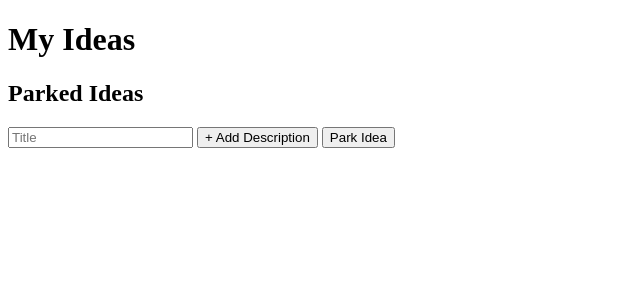
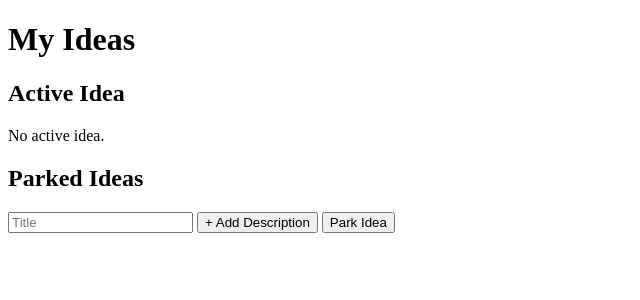
Before and after one commit to Strykerxman/idea-parking-lot, a FastAPI app: page / in a window 1280 px wide. Shown: the top 300 px of the page, without its empty margins (0-640 px from the left). Run offline with FastAPI, Linux system fonts and the light colour scheme.

Commit message:
feat: enforce single active idea

```diff
--- a/app/main.py
+++ b/app/main.py
@@ -17,10 +17,12 @@ app.include_router(router)
 
 @app.get("/")
 def home(request: Request):
-    user_ideas = crud.get_all_ideas()
+    active_idea = crud.get_active_idea()
+    parked_ideas = crud.get_parked_ideas()
 
     return templates.TemplateResponse(
         request=request,
         name="dashboard.html",
-        context={"user_ideas": user_ideas}
+        context={"active_idea": active_idea,
+                 "parked_ideas": parked_ideas}
     )
--- a/templates/dashboard.html
+++ b/templates/dashboard.html
@@ -10,8 +10,22 @@
   <body>
     <h1>My Ideas</h1>
     <section>
+        <h2>Active Idea</h2>
+        {% if active_idea %}
+        <article>
+            <h3>{{ active_idea.title }}</h3>
+
+            {% if active_idea.description is not none %}
+                <p>{{ active_idea.description }}</p>
+            {% endif %}
+        </article>
+        {% else %}
+        <p>No active idea.</p>
+        {% endif %}
+    </section>
+    <section>
         <h2>Parked Ideas</h2>
-        {% for idea in user_ideas %}
+        {% for idea in parked_ideas %}
         <article>
             <h3>{{ idea.title }}</h3>
 
@@ -20,6 +34,9 @@
             {% endif %}
 
         </article>
+        <form method="POST" action="/activate/{{ idea.id }}">
+            <button type="submit">Make Active</button>
+        </form>
         {% endfor %}
     </section>
     <section>
```
Also changed, not shown: app/api/endpoints/manage_ideas.py (+26 -0 lines), app/crud.py (+11 -2 lines).
